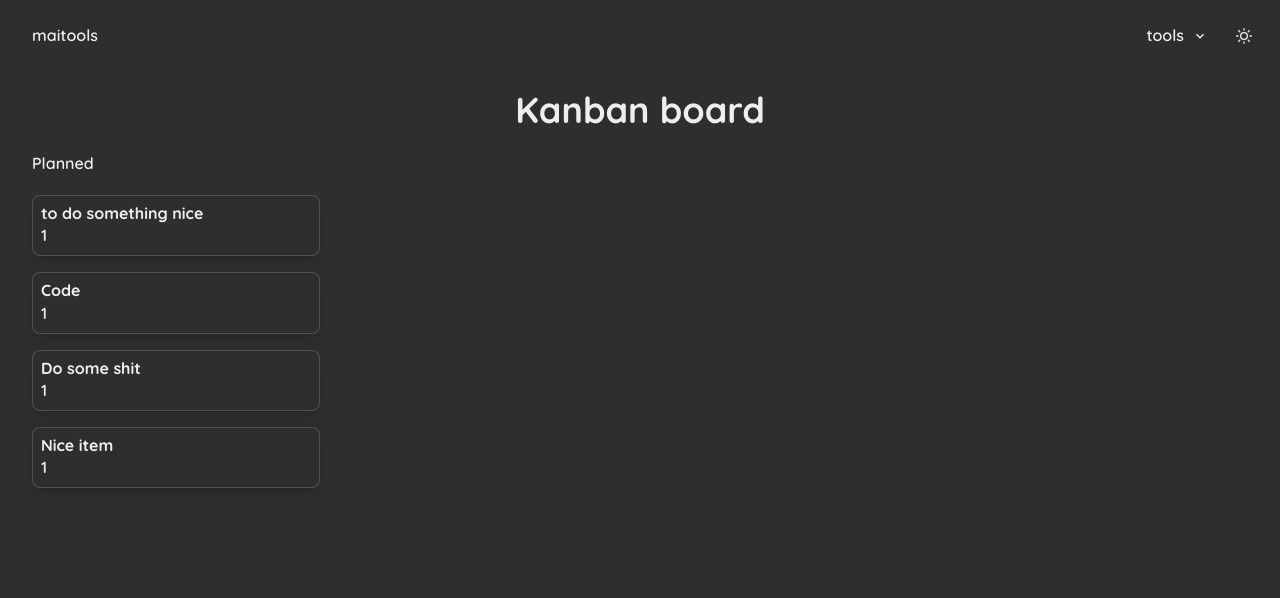
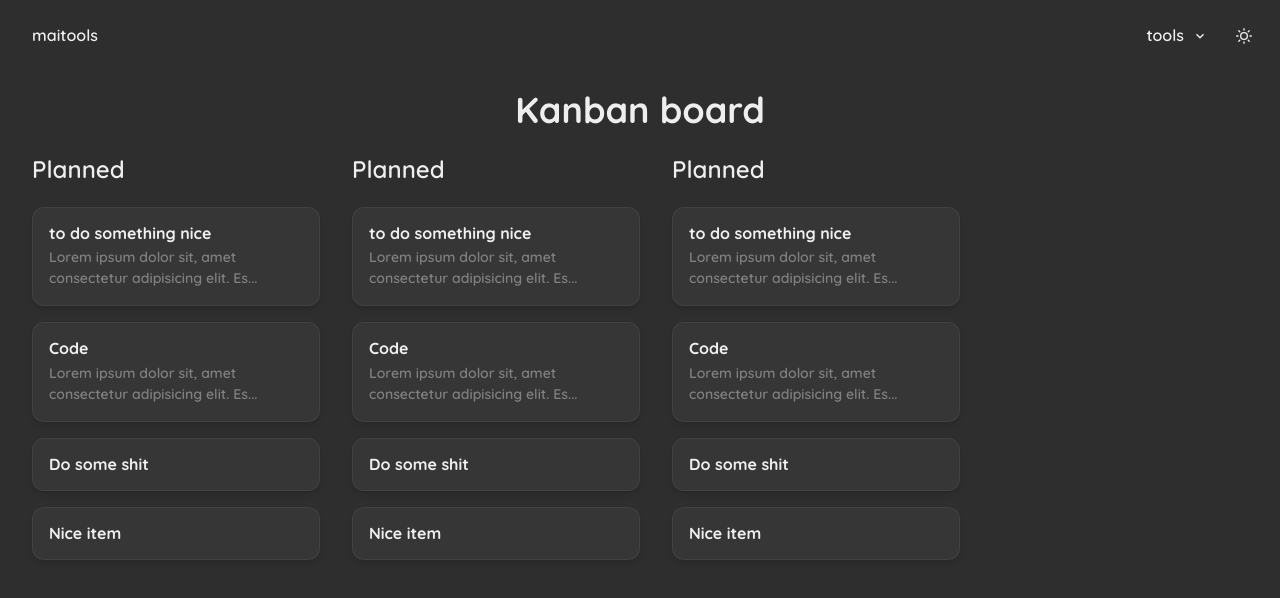
Before and after one commit to olimeme/maitools, a React (Vite) app: page /kanban in a window 1280 px wide. Shown: the top 598 px of the page. Built offline with nearby package versions, Linux system fonts and the light colour scheme.

Commit message:
card border changes

```diff
--- a/src/components/Kanban/KanbanCard.tsx
+++ b/src/components/Kanban/KanbanCard.tsx
@@ -1,7 +1,14 @@
 import React from "react";
 import { Draggable } from "react-beautiful-dnd";
 import { IKanbanCard } from "../../interfaces/Kanban";
-import { Box, Card, Heading, Text, useColorMode } from "@chakra-ui/react";
+import {
+  Box,
+  Card,
+  CardBody,
+  Heading,
+  Text,
+  useColorMode,
+} from "@chakra-ui/react";
 
 interface KanbanCardProps extends IKanbanCard {
   //   draggableId: string;
@@ -11,29 +18,31 @@ interface KanbanCardProps extends IKanbanCard {
 const KanbanCard = ({
   id,
   text,
+  desc,
   label,
   dueDate,
   status,
   cardIndex,
 }: KanbanCardProps) => {
-  const { colorMode } = useColorMode();
   return (
     <Draggable key={id} draggableId={id.toString()} index={cardIndex}>
       {(provided) => (
-        <Box
+        <Card
           ref={provided.innerRef}
           {...provided.draggableProps}
           {...provided.dragHandleProps}
-          p={2}
           mt={2}
-          bg={colorMode === "dark" ? "#2e2e2e" : "white"}
-          borderWidth="1px"
-          borderRadius="lg"
-          boxShadow="lg"
         >
-          <Heading size="sm">{text}</Heading>
-          <Text>{status}</Text>
-        </Box>
+          <CardBody p={4}>
+            <Heading size="sm">{text}</Heading>
+            {desc && (
+              <Text fontSize={"sm"} mt={1} color={"gray"}>
+                {desc?.length > 60 ? `${desc?.slice(0, 60)}...` : desc}{" "}
+              </Text>
+            )}
+            {/* <Text>{status}</Text> */}
+          </CardBody>
+        </Card>
       )}
     </Draggable>
   );
--- a/src/components/Kanban/KanbanColumn.tsx
+++ b/src/components/Kanban/KanbanColumn.tsx
@@ -21,7 +21,7 @@ interface KanbanColumnProps {
 const KanbanColumn = ({ items, columnName }: KanbanColumnProps) => {
   return (
     <Flex flexDirection={"column"} px={4} width={"xs"}>
-      <Editable mb={2} defaultValue={columnName}>
+      <Editable mb={2} defaultValue={columnName} fontSize={"2xl"}>
         <EditablePreview />
         <EditableInput />
       </Editable>
--- /dev/null
+++ b/src/components/NavCard.tsx
@@ -0,0 +1,41 @@
+import {
+  Box,
+  Button,
+  Card,
+  CardBody,
+  CardFooter,
+  Heading,
+  Text,
+} from "@chakra-ui/react";
+import React from "react";
+import { Link } from "react-router-dom";
+import { TCardItem } from "../interfaces/TCardItem";
+import { ChevronRightIcon } from "@chakra-ui/icons";
+
+interface NavCardProps {
+  card: TCardItem;
+}
+
+const NavCard = ({ card: { link, heading, desc } }: NavCardProps) => {
+  return (
+    <Box flexGrow={1}>
+      <Link to={link}>
+        <Card>
+          <CardBody>
+            <Heading>{heading}</Heading>
+            <Text color={"gray"}>{desc}</Text>
+          </CardBody>
+          <CardFooter>
+            <Link to={link}>
+              <Button variant={"link"} rightIcon={<ChevronRightIcon />}>
+                Go to {heading}
+              </Button>
+            </Link>
+          </CardFooter>
+        </Card>
+      </Link>
+    </Box>
+  );
+};
+
+export default NavCard;
--- a/src/interfaces/Kanban/IKanbanCard.ts
+++ b/src/interfaces/Kanban/IKanbanCard.ts
@@ -1,6 +1,7 @@
 export default interface IKanbanCard {
   id: number;
   text: string;
+  desc?: string;
   //TODO: change to array of status cards
   label?: string;
   dueDate?: Date;
--- /dev/null
+++ b/src/interfaces/TCardItem.tsx
@@ -0,0 +1 @@
+export type TCardItem = { heading: string; desc: string; link: string };
--- a/src/pages/KanbanBoardPage.tsx
+++ b/src/pages/KanbanBoardPage.tsx
@@ -16,11 +16,13 @@ const KanbanBoardPage = () => {
     {
       id: 1,
       text: "to do something nice",
+      desc: "Lorem ipsum dolor sit, amet consectetur adipisicing elit. Est, eaque fugiat quasi iusto reprehenderit in aut, officiis delectus cum vitae molestiae laudantium nam saepe quidem ad magnam. Officia, quod a.",
       status: 1,
     },
     {
       id: 2,
       text: "Code",
+      desc: "Lorem ipsum dolor sit, amet consectetur adipisicing elit. Est, eaque fugiat quasi iusto reprehenderit in aut, officiis delectus cum vitae molestiae laudantium nam saepe quidem ad magnam. Officia, quod a.",
       status: 1,
     },
     {
@@ -72,6 +74,8 @@ const KanbanBoardPage = () => {
       >
         <Flex>
           <KanbanColumn columnName="Planned" items={mockItems} />
+          <KanbanColumn columnName="Planned" items={mockItems} />
+          <KanbanColumn columnName="Planned" items={mockItems} />
         </Flex>
       </DragDropContext>
     </MotionWrapper>
--- a/src/pages/LandingPage.tsx
+++ b/src/pages/LandingPage.tsx
@@ -16,11 +16,11 @@ import { Link } from "react-router-dom";
 import MotionWrapper from "../components/MotionWrapper";
 import "@fontsource/quicksand/700.css";
 import "@fontsource/quicksand/600.css";
-
-type CardItem = { heading: string; desc: string; link: string };
+import { TCardItem } from "../interfaces/TCardItem";
+import NavCard from "../components/NavCard";
 
 const LandingPage = () => {
-  const cardItems: CardItem[] = [
+  const cardItems: TCardItem[] = [
     {
       heading: "Markdown",
       desc: "good for note-taking",
@@ -67,23 +67,7 @@ const LandingPage = () => {
           mt={"36"}
         >
           {cardItems.map((card, idx) => (
-            <Box key={idx} flexGrow={1}>
-              <Link to={card.link}>
-                <Card>
-                  <CardBody>
-                    <Heading>{card.heading}</Heading>
-                    <Text color={"gray"}>{card.desc}</Text>
-                  </CardBody>
-                  <CardFooter>
-                    <Link to={card.link}>
-                      <Button rightIcon={<ChevronRightIcon />}>
-                        Go to {card.heading}
-                      </Button>
-                    </Link>
-                  </CardFooter>
-                </Card>
-              </Link>
-            </Box>
+            <NavCard key={idx} card={card} />
           ))}
         </Flex>
       </Container>
--- a/src/theme.ts
+++ b/src/theme.ts
@@ -3,10 +3,13 @@ import {
   DARK_MODE_BODY_BG_COLOR,
   LIGHT_MODE_BODY_BG_COLOR,
 } from "./themes/colors";
-import { menuTheme } from "./themes/menu";
-import { cardTheme } from "./themes/card";
-import { linkTheme } from "./themes/link";
-import { modalTheme } from "./themes/modal";
+import {
+  cardTheme,
+  inputTheme,
+  linkTheme,
+  menuTheme,
+  modalTheme,
+} from "./themes";
 
 const theme = extendTheme({
   styles: {
@@ -35,6 +38,7 @@ const theme = extendTheme({
     Card: cardTheme,
     Link: linkTheme,
     Modal: modalTheme,
+    Input: inputTheme,
   },
 });
 
--- a/src/themes/card.ts
+++ b/src/themes/card.ts
@@ -8,7 +8,12 @@ const cardTheme = {
         props.colorMode === "light"
           ? LIGHT_MODE_CARD_BG_COLOR
           : DARK_MODE_CARD_BG_COLOR,
-      boxShadow: "lg",
+      boxShadow: "md",
+      borderRadius: "xl",
+      borderWidth: 1,
+      borderStyle: "solid",
+      borderColor:
+        props.colorMode === "light" ? "blackAlpha.100" : "whiteAlpha.100",
     },
   }),
 };
--- a/src/themes/colors.ts
+++ b/src/themes/colors.ts
@@ -7,8 +7,8 @@ export const LIGHT_MODE_MENU_BG_COLOR = "white";
 export const DARK_MODE_MENU_ITEM_HOVER_COLOR = "whiteAlpha.200";
 export const LIGHT_MODE_MENU_ITEM_HOVER_COLOR = "blackAlpha.200";
 
-export const DARK_MODE_CARD_BG_COLOR = "whiteAlpha.50";
-export const LIGHT_MODE_CARD_BG_COLOR = "whiteAlpha.50";
+export const DARK_MODE_CARD_BG_COLOR = "#363636";
+export const LIGHT_MODE_CARD_BG_COLOR = "#F5F5F5";
 
 export const DARK_MODE_CODE_BG_COLOR = "whiteAlpha.200";
 export const LIGHT_MODE_CODE_BG_COLOR = "blackAlpha.200";
--- /dev/null
+++ b/src/themes/index.ts
@@ -0,0 +1,7 @@
+import { cardTheme } from "./card";
+import { inputTheme } from "./input";
+import { linkTheme } from "./link";
+import { menuTheme } from "./menu";
+import { modalTheme } from "./modal";
+
+export { cardTheme, inputTheme, linkTheme, menuTheme, modalTheme };
--- /dev/null
+++ b/src/themes/input.ts
@@ -0,0 +1,10 @@
+import { StyleFunctionProps } from "@chakra-ui/react";
+
+const inputTheme = {
+  baseStyle: (props: StyleFunctionProps) => ({
+    field: {
+      borderRadius: "xl",
+    },
+  }),
+};
+export { inputTheme };
```
